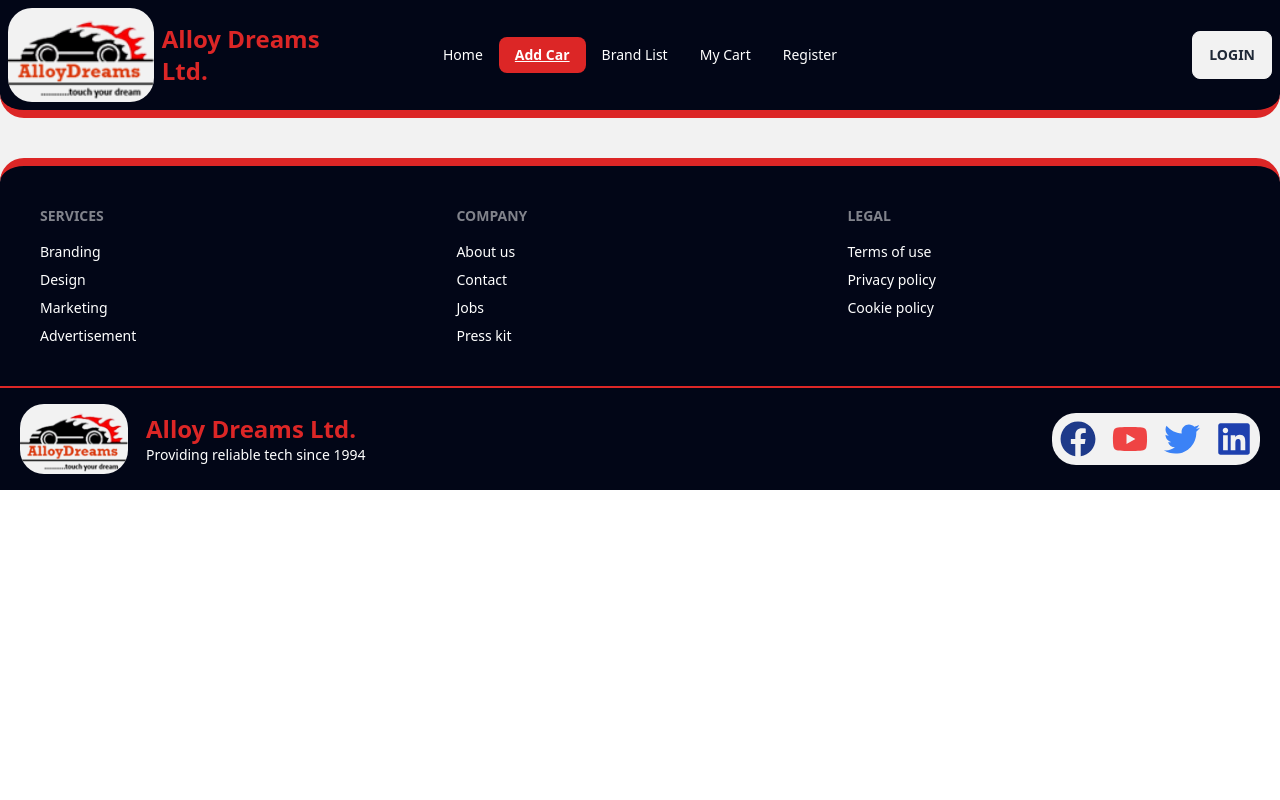
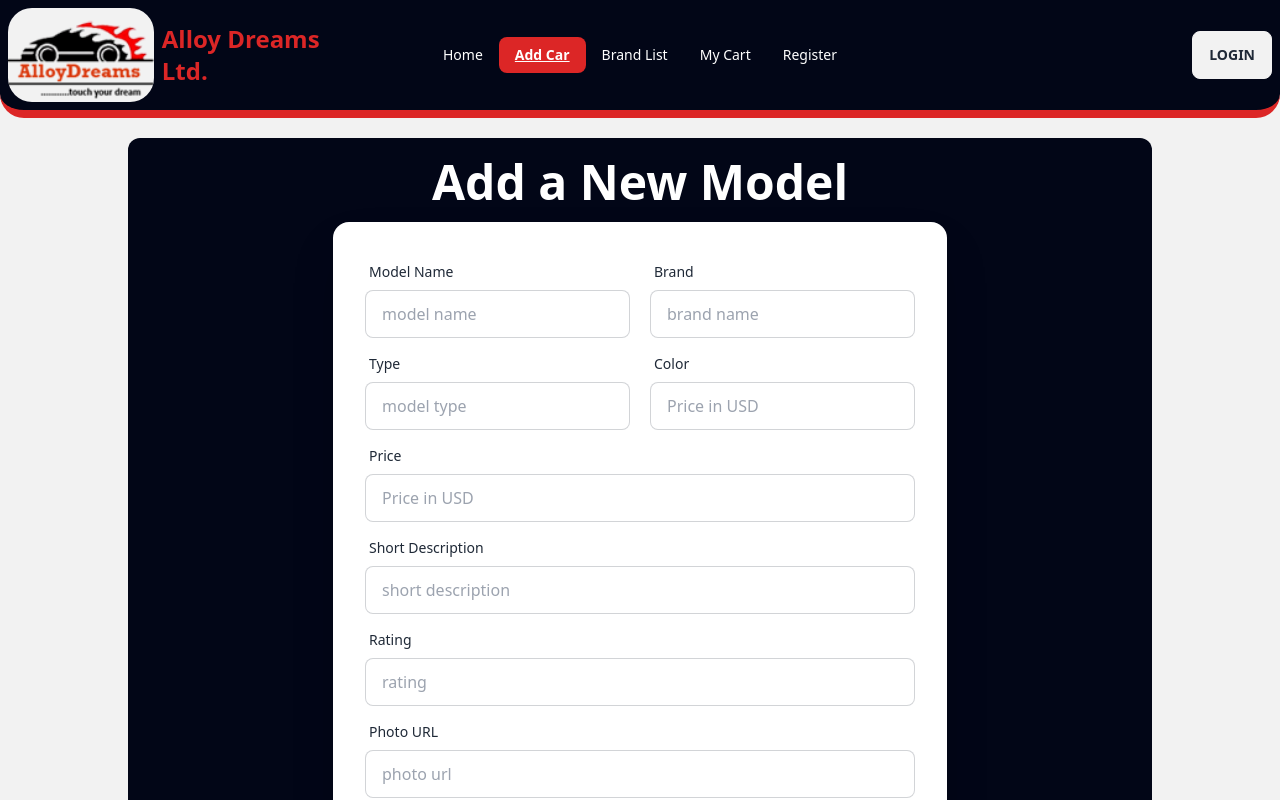
Before and after one commit to jasaiful/brand-shop-client, a React (Vite) app: page /addCar in a window 1280 px wide. Shown: the top 800 px of the page. Built offline with nearby package versions, Linux system fonts and the light colour scheme.

Commit message:
added addCar section

```diff
--- a/src/pages/AddCar/AddCar.jsx
+++ b/src/pages/AddCar/AddCar.jsx
@@ -1,9 +1,90 @@
 
 
 const AddCar = () => {
+
+    const handleAddModel = e => {
+        e.preventDefault();
+        const form = e.target;
+        const model = form.model.value;
+        const brand = form.brand.value;
+        const type = form.type.value;
+        const color = form.color.value;
+        const price = form.price.value;
+        const description = form.description.value;
+        const rating = form.rating.value;
+        const photo = form.photo.value;
+        console.log(model, brand, type, price, description, color, photo, rating);
+    }
     return (
-        <div>
+        <div className="hero my-5 bg-slate-950 rounded-xl max-w-5xl mx-auto">
+            <div className="hero-content py-5 flex-col">
+                <div className="text-center">
+                    <h1 className="text-5xl text-white font-bold">Add a New Model</h1>
+                </div>
+                <div className="card flex-shrink-0 w-full shadow-2xl bg-base-100">
+                    <form onSubmit={handleAddModel} className="card-body">
+                        <div className="flex gap-5">
+                            <div className="form-control">
+                                <label className="label">
+                                    <span className="label-text">Model Name</span>
+                                </label>
+                                <input type="text" name="model" placeholder="model name" className="input input-bordered" required />
+                            </div>
+                            <div className="form-control">
+                                <label className="label">
+                                    <span className="label-text">Brand</span>
+                                </label>
+                                <input type="text" name="brand" placeholder="brand name" className="input input-bordered" required />
+                            </div>
+                        </div>
+                        <div className="flex gap-5">
+                            <div className="form-control">
+                                <label className="label">
+                                    <span className="label-text">Type</span>
+                                </label>
+                                <input type="text" name="type" placeholder="model type" className="input input-bordered" required />
+                            </div>
+                            <div className="form-control">
+                                <label className="label">
+                                    <span className="label-text">Color</span>
+                                </label>
+                                <input type="text" name="color" placeholder="Price in USD" className="input input-bordered" required />
+                            </div>
+                        </div>
+                        <div className="form-control">
+                            <label className="label">
+                                <span className="label-text">Price</span>
+                            </label>
+                            <input type="number" name="price" placeholder="Price in USD" className="input input-bordered" required />
+                        </div>
+                        <div className="form-control">
+                            <label className="label">
+                                <span className="label-text">Short Description</span>
+                            </label>
+                            <input type="text" name="description" placeholder="short description" className="input input-bordered" required />
 
+                        </div>
+                        <div className="form-control">
+                            <label className="label">
+                                <span className="label-text">Rating</span>
+                            </label>
+                            <input type="text" name="rating" placeholder="rating" className="input input-bordered" required />
+
+                        </div>
+                        <div className="form-control">
+                            <label className="label">
+                                <span className="label-text">Photo URL</span>
+                            </label>
+                            <input type="text" name="photo" placeholder="photo url" className="input input-bordered" required />
+
+                        </div>
+                        <div className="form-control mt-6">
+                            <button className="btn text-white bg-red-600">Add Model</button>
+                        </div>
+                    </form>
+                    {/* <p className="text-center pb-10">Already have an account? <Link to="/login" className="font-bold">Login</Link> </p> */}
+                </div>
+            </div>
         </div>
     );
 };
```
